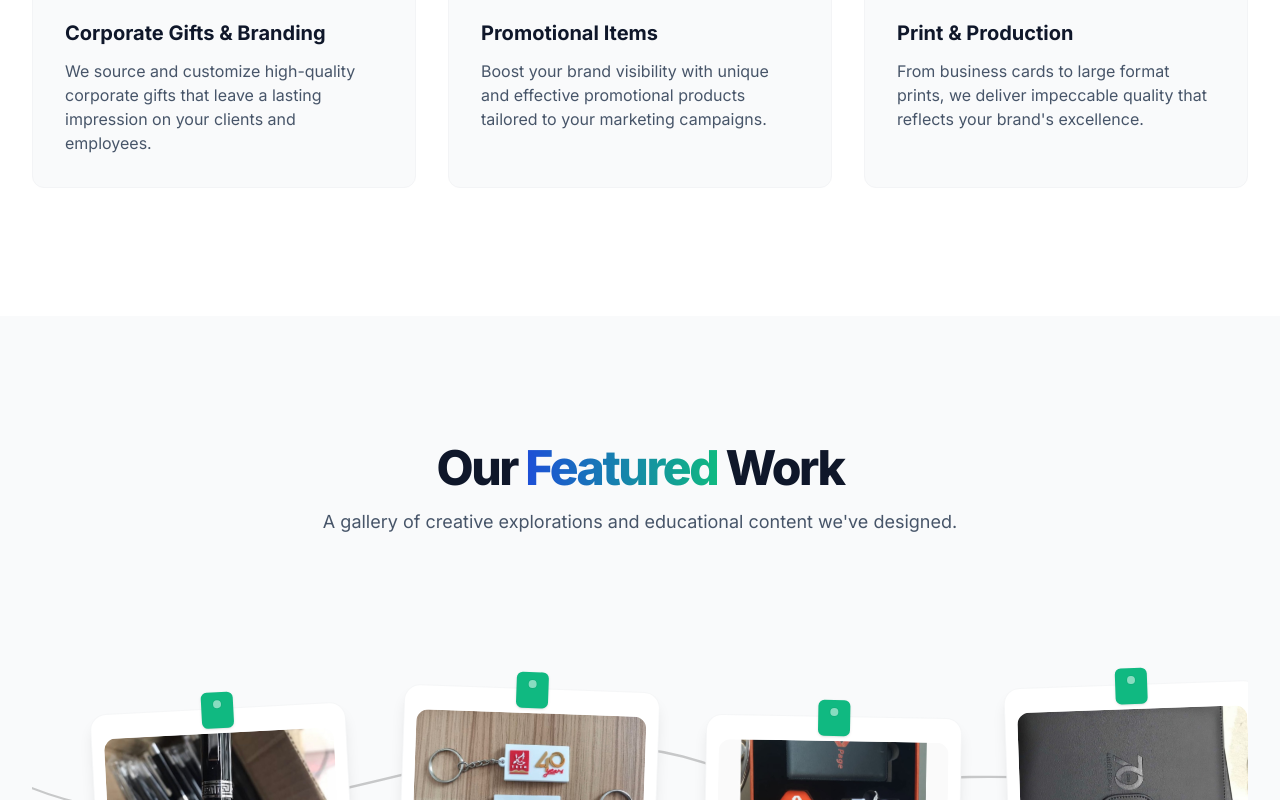
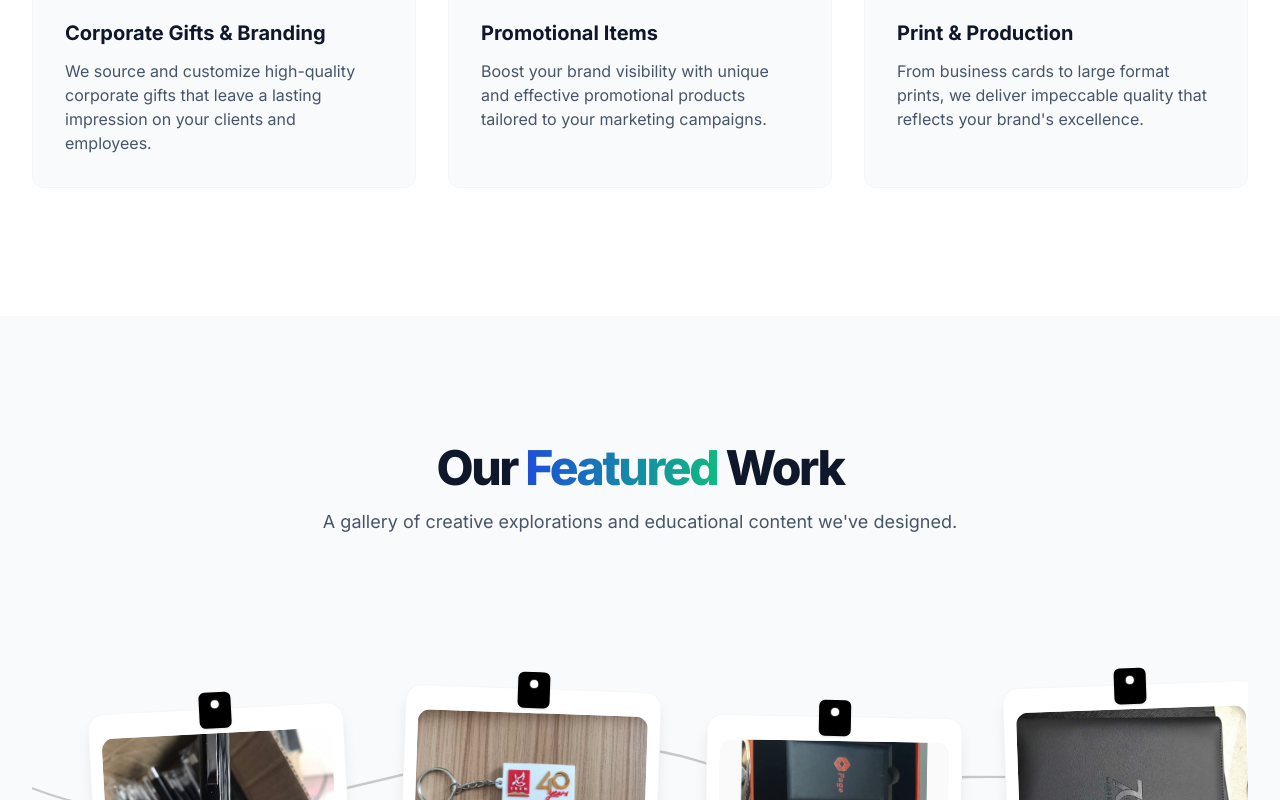
Before and after one commit to Tomzzy21/client1, a React (Vite) app: page / in a window 1280 px wide. Shown: the part 2000-2800 px from the top of the page. Built offline with nearby package versions, Linux system fonts and the light colour scheme.

Commit message:
first commit

```diff
--- a/components/Footer.tsx
+++ b/components/Footer.tsx
@@ -8,8 +8,11 @@ const Footer: React.FC = () => {
             <div className="container mx-auto px-4 sm:px-6 lg:px-8 py-16">
                 <div className="grid grid-cols-1 md:grid-cols-4 gap-8">
                     <div className="md:col-span-2">
-                        <a href="#hero" className="text-2xl font-bold tracking-tighter text-white">
-                           macchie&strisce
+                        <a href="#hero" className="flex items-center space-x-2">
+                            <img src="/Logo2.png" alt="Macchie & Strisce Logo" className="h-12 w-auto" />
+                            <span className="text-2xl font-bold tracking-tighter text-white">
+                                macchie&strisce
+                            </span>
                         </a>
                         <p className="mt-4 max-w-sm text-slate-400">
                             A wholly owned Nigerian company established in 2015, specializing in creative branding solutions with a focus on positive customer experience.
--- a/components/Navbar.tsx
+++ b/components/Navbar.tsx
@@ -18,8 +18,11 @@ const Navbar: React.FC = () => {
     <header className={`fixed top-0 left-0 right-0 z-50 transition-all duration-300 ${isScrolled ? 'bg-white/95 shadow-md backdrop-blur-sm' : 'bg-transparent'}`}>
       <div className="container mx-auto px-4 sm:px-6 lg:px-8">
         <div className="flex items-center justify-between h-20">
-          <a href="#hero" className="text-2xl font-bold tracking-tighter">
-            <span className="bg-gradient-to-r from-blue-700 to-emerald-500 bg-clip-text text-transparent">macchie&strisce</span>
+          <a href="#hero" className="flex items-center space-x-2">
+            <img src="/Logo.png" alt="Macchie & Strisce Logo" className="h-12 w-auto" />
+            <span className="text-2xl font-bold tracking-tighter">
+              <span className="bg-gradient-to-r from-blue-700 to-emerald-500 bg-clip-text text-transparent">macchie&strisce</span>
+            </span>
           </a>
 
           <nav className="hidden md:flex items-center space-x-8">
--- a/components/Portfolio.tsx
+++ b/components/Portfolio.tsx
@@ -17,13 +17,13 @@ const PortfolioCard: React.FC<{ item: PortfolioItem; transform: string }> = ({ i
     return (
         <div className={`relative w-56 md:w-64 flex-shrink-0 transition-all duration-300 hover:scale-105 hover:z-20 hover:!rotate-0 hover:!translate-y-0 ${transform}`}>
             {/* The Clip */}
-            <div className="absolute -top-4 left-1/2 -translate-x-1/2 z-20 w-8 h-9 bg-emerald-500 rounded-md flex items-start justify-center pt-2 shadow">
-                <div className="w-2 h-2 rounded-full bg-white/50 ring-1 ring-black/5"></div>
+            <div className="absolute -top-4 left-1/2 -translate-x-1/2 z-20 w-8 h-9 bg-black rounded-md flex items-start justify-center pt-2 shadow">
+                <div className="w-2 h-2 rounded-full bg-white ring-1 ring-white/20"></div>
             </div>
 
             {/* The Card */}
             <div className="bg-white p-3 pt-6 rounded-2xl shadow-lg border border-gray-100/80 transition-shadow hover:shadow-xl relative z-10">
-                <img src={item.image} alt={item.title} className="w-full h-36 object-cover rounded-xl" />
+                <img src={item.image} alt={item.title} className="w-full h-48 object-cover rounded-xl" />
                 <div className="pt-4 pb-2 px-1">
                     <h3 className="text-lg font-bold text-slate-800">{item.title}</h3>
                     <p className="text-sm text-slate-500 mt-1">{item.description}</p>
--- a/components/Team.tsx
+++ b/components/Team.tsx
@@ -23,8 +23,8 @@ const TeamMemberCard: React.FC<{ member: TeamMember }> = ({ member }) => {
                     aria-label={`Find out more about ${member.name}`}
                     className="w-12 h-12 flex items-center justify-center shrink-0"
                 >
-                    <div className="w-10 h-10 rounded-full bg-emerald-400/80 flex items-center justify-center transition-all duration-300 shadow-[0_0_10px_0px_rgba(52,211,153,0.5)] group-hover:shadow-[0_0_18px_2px_rgba(52,211,153,0.6)] group-hover:bg-emerald-400">
-                        <div className="w-3.5 h-3.5 bg-slate-900"></div>
+                    <div className="w-10 h-10 rounded-full bg-[#295faf]/80 flex items-center justify-center transition-all duration-300 shadow-[0_0_10px_0px_rgba(41,95,175,0.5)] group-hover:shadow-[0_0_18px_2px_rgba(41,95,175,0.6)] group-hover:bg-[#295faf]">
+                        <div className="w-3.5 h-3.5 bg-white"></div>
                     </div>
                 </a>
             </div>
--- a/constants.tsx
+++ b/constants.tsx
@@ -13,44 +13,44 @@ export const navLinks: NavLink[] = [
 export const portfolioItems: PortfolioItem[] = [
     {
         id: 1,
-        title: 'Maths',
-        category: 'Education',
-        description: 'Learn about maths for kids',
+        title: 'Branded Merchandise',
+        category: 'Pens',
+        description: 'Custom-designed pens that put your brand in your customers\' hands every day.',
         image: '/IMG_0637.jpg',
     },
     {
         id: 2,
-        title: 'History',
-        category: 'Education',
-        description: 'Learn about history for kids',
+        title: 'Identity Keychains',
+        category: 'Keychains',
+        description: 'Sleek, practical brand keepsakes that stay with your audience wherever they go.',
         image: '/IMG_0638.jpg',
     },
     {
         id: 3,
-        title: 'Animals',
-        category: 'Education',
-        description: 'Learn about animals for kids',
+        title: 'Corporate Gift Kits',
+        category: 'Gift Packs',
+        description: 'Complete branded kits that leave lasting impressions with clients and partners.',
         image: '/IMG_0639.jpg',
     },
     {
         id: 4,
-        title: 'Entertainment',
-        category: 'Education',
-        description: 'Learn about entertainment for kids',
+        title: 'Premium Accessories',
+        category: 'Leather Goods',
+        description: 'High-quality branded pieces that elevate your identity through style and function.',
         image: '/IMG_0641.jpg',
     },
     {
         id: 5,
-        title: 'Science',
-        category: 'Education',
-        description: 'Explore science concepts for kids',
+        title: 'Branded Mugs',
+        category: 'Drinkware',
+        description: 'Everyday essentials that keep your brand front and center, from the first sip of coffee to the last.',
         image: '/IMG_0636.jpg',
     },
     {
         id: 6,
-        title: 'Geography',
-        category: 'Education',
-        description: 'Discover the world through geography',
+        title: 'Promotional Umbrellas',
+        category: 'Outdoor',
+        description: 'Bold, practical designs that extend your brand\'s visibility while keeping clients covered.',
         image: '/IMG_0640.jpg',
     },
 ];
@@ -146,7 +146,7 @@ export const testimonials: Testimonial[] = [
       avatar: 'https://images.unsplash.com/photo-1534528741775-53994a69daeb?w=100&h=100&fit=crop&crop=face'
     },
     className: 'xl:absolute xl:top-[10%] xl:left-[2%] w-full sm:max-w-sm',
-    color: 'bg-pink-300/10 border-pink-300/20 backdrop-blur-lg',
+    color: 'bg-[#295faf]/20 border-[#295faf]/40 backdrop-blur-lg shadow-[0_0_20px_rgba(41,95,175,0.3)]',
     pointer: 'left'
   },
   {
@@ -157,7 +157,7 @@ export const testimonials: Testimonial[] = [
       avatar: 'https://images.unsplash.com/photo-1507003211169-0a1dd7228f2d?w=100&h=100&fit=crop&crop=face'
     },
     className: 'xl:absolute xl:bottom-[5%] xl:left-[5%] w-full sm:max-w-xs',
-    color: 'bg-pink-300/10 border-pink-300/20 backdrop-blur-lg',
+    color: 'bg-[#2a84c0]/20 border-[#2a84c0]/40 backdrop-blur-lg shadow-[0_0_20px_rgba(42,132,192,0.3)]',
     pointer: 'left'
   },
   {
@@ -168,7 +168,7 @@ export const testimonials: Testimonial[] = [
       avatar: 'https://images.unsplash.com/photo-1603415526960-f7e0328c63b1?w=100&h=100&fit=crop&crop=face'
     },
     className: 'xl:absolute xl:top-[2%] xl:left-1/2 xl:-translate-x-1/2 w-full sm:max-w-xs',
-    color: 'bg-orange-300/10 border-orange-300/20 backdrop-blur-lg',
+    color: 'bg-[#3ba343]/20 border-[#3ba343]/40 backdrop-blur-lg shadow-[0_0_20px_rgba(59,163,67,0.3)]',
     pointer: 'center'
   },
   {
@@ -179,7 +179,7 @@ export const testimonials: Testimonial[] = [
       avatar: 'https://images.unsplash.com/photo-1494790108377-be9c29b29330?w=100&h=100&fit=crop&crop=face'
     },
     className: 'xl:absolute xl:top-[15%] xl:right-[2%] w-full sm:max-w-sm',
-    color: 'bg-teal-300/10 border-teal-300/20 backdrop-blur-lg',
+    color: 'bg-[#295faf]/20 border-[#295faf]/40 backdrop-blur-lg shadow-[0_0_20px_rgba(41,95,175,0.3)]',
     pointer: 'right'
   },
   {
@@ -190,8 +190,19 @@ export const testimonials: Testimonial[] = [
       avatar: 'https://images.unsplash.com/photo-1539571696357-5a69c17a67c6?w=100&h=100&fit=crop&crop=face'
     },
     className: 'xl:absolute xl:bottom-[10%] xl:right-[5%] w-full sm:max-w-xs',
-    color: 'bg-teal-300/10 border-teal-300/20 backdrop-blur-lg',
+    color: 'bg-[#3ba343]/20 border-[#3ba343]/40 backdrop-blur-lg shadow-[0_0_20px_rgba(59,163,67,0.3)]',
     pointer: 'right'
+  },
+  {
+    quote: "The perfect tool for staying ahead of trends and understanding our audience better.",
+    author: {
+      name: 'Sarah Johnson',
+      title: 'DIGITAL MARKETER',
+      avatar: 'https://images.unsplash.com/photo-1438761681033-6461ffad8d80?w=100&h=100&fit=crop&crop=face'
+    },
+    className: 'xl:absolute xl:bottom-[-4%] xl:left-1/2 xl:-translate-x-1/2 w-full sm:max-w-xs',
+    color: 'bg-[#2a84c0]/20 border-[#2a84c0]/40 backdrop-blur-lg shadow-[0_0_20px_rgba(42,132,192,0.3)]',
+    pointer: 'center'
   }
 ];
 
```
Also changed, not shown: components/ImageModal.tsx (deleted, +0 -53 lines), components/Testimonials.tsx (+28 -20 lines), public/Logo.png (added), public/Logo2.png (added).
